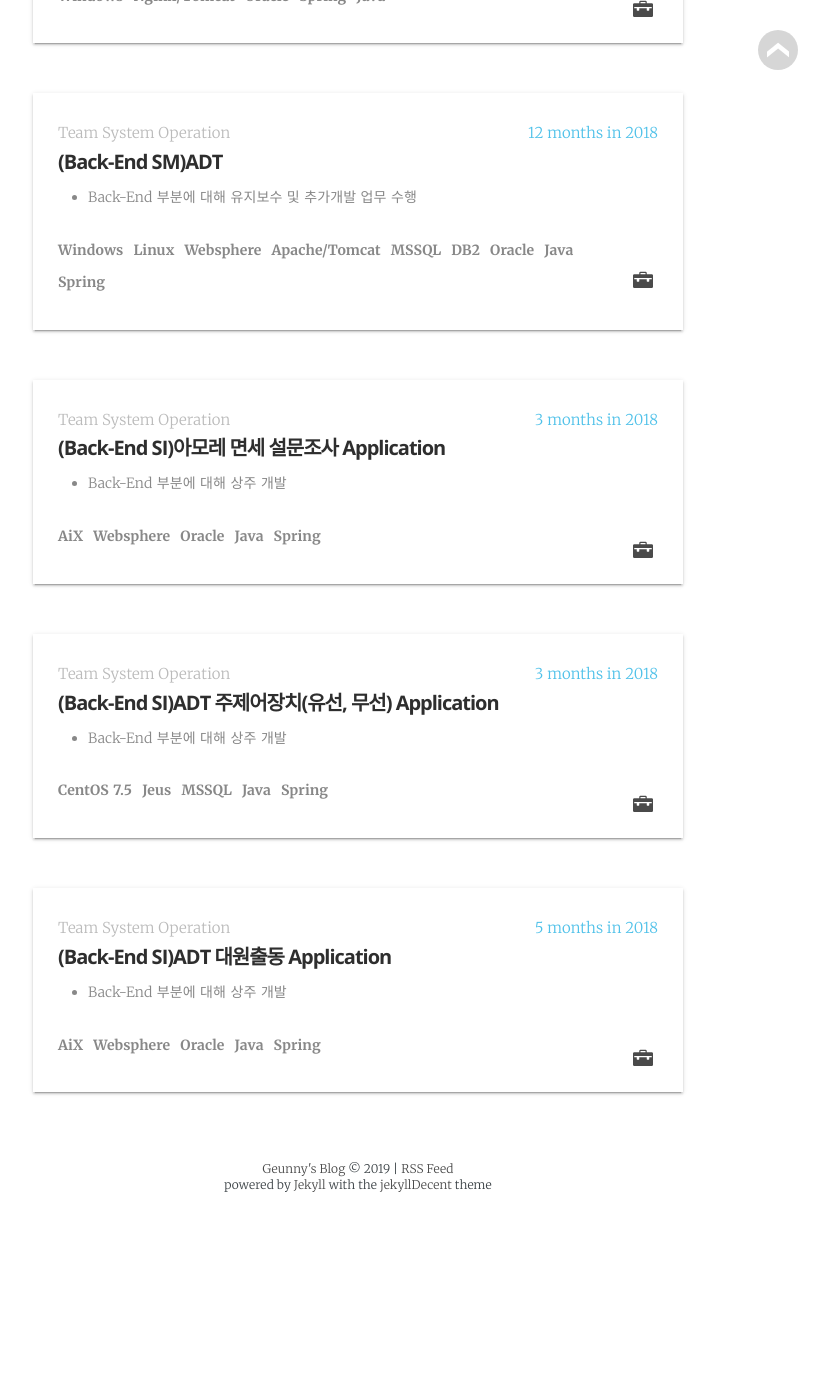
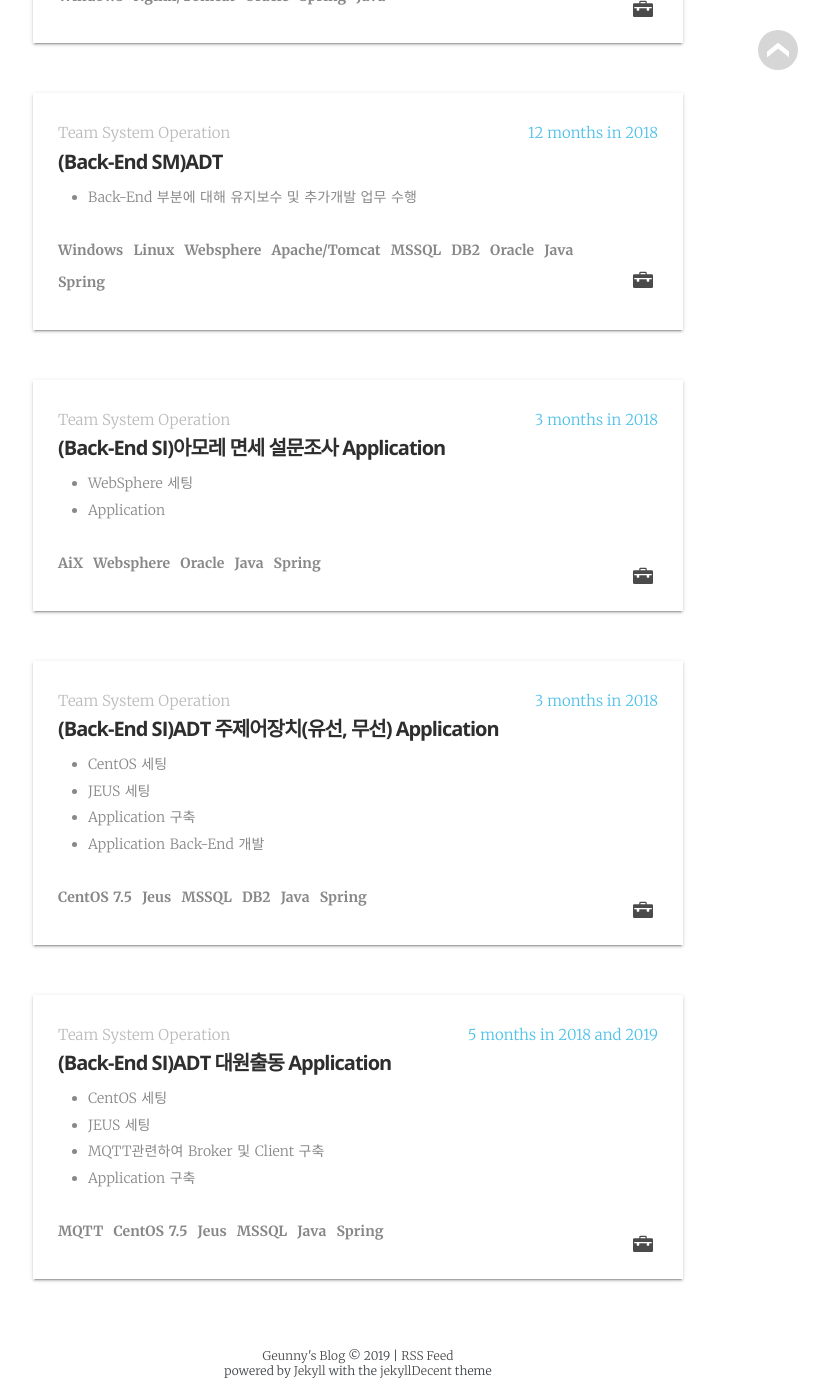
Before and after one commit to jwillmer/jekyllDecent, a Jekyll site: the page built from _pages/cv.html, in a window 1280 px wide and 1400 px high, scrolled down 2360 px. Shown: the whole window, without its empty margins (282-1111 px from the left). Built offline with Jekyll 4.4.1, drawn with Linux system fonts in a browser that asks for light colours; some web fonts are replaced; before the commit the page ends 3574 px from its top, so only the background shows below that.

Commit message:
Update cv.yml

```diff
--- a/_data/cv.yml
+++ b/_data/cv.yml
@@ -57,16 +57,23 @@ geunyoung:
           title:            "(Back-End SI)아모레 면세 설문조사 Application"
           technologies:     "AiX, Websphere, Oracle, Java, Spring"
           responsibilities:
-            - "Back-End 부분에 대해 상주 개발 "
+            - "WebSphere 세팅"
+            - "Application "
         - time:             "3 months in 2018"
           team:             "Team System Operation"
           title:            "(Back-End SI)ADT 주제어장치(유선, 무선) Application"
-          technologies:     "CentOS 7.5, Jeus, MSSQL, Java, Spring"
+          technologies:     "CentOS 7.5, Jeus, MSSQL, DB2, Java, Spring"
           responsibilities:
-            - "Back-End 부분에 대해 상주 개발 "
-        - time:             "5 months in 2018"
+            - "CentOS 세팅"
+            - "JEUS 세팅"
+            - "Application 구축"
+            - "Application Back-End 개발"
+        - time:             "5 months in 2018 and 2019"
           team:             "Team System Operation"
           title:            "(Back-End SI)ADT 대원출동 Application"
-          technologies:     "AiX, Websphere, Oracle, Java, Spring"
+          technologies:     "MQTT, CentOS 7.5, Jeus, MSSQL, Java, Spring"
           responsibilities:
-            - "Back-End 부분에 대해 상주 개발 "
+            - "CentOS 세팅"
+            - "JEUS 세팅"
+            - "MQTT관련하여 Broker 및 Client 구축"
+            - "Application 구축"
```
